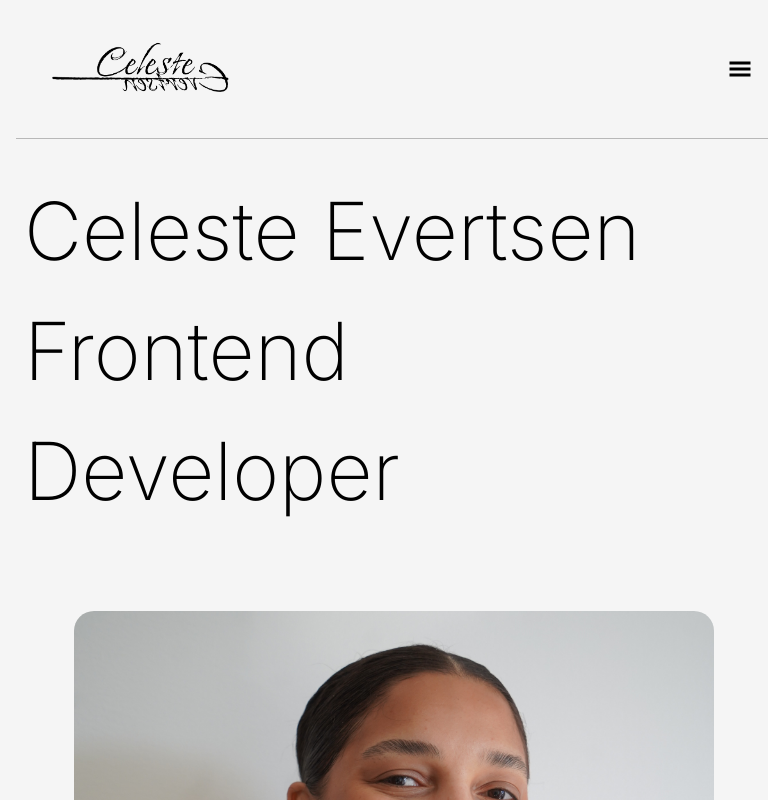
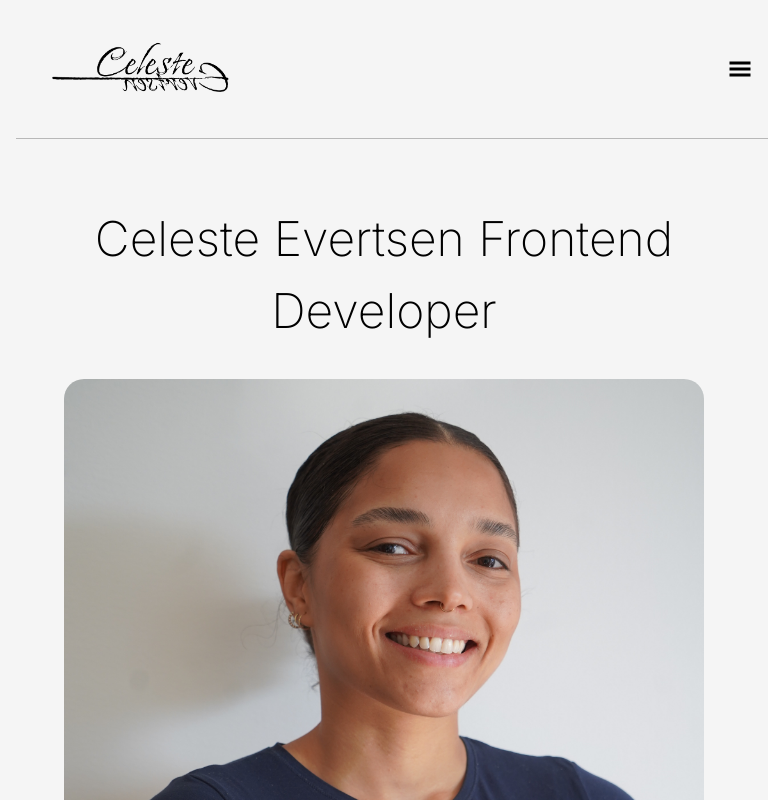
Before and after one commit to CelesteEvertsen/Portofolio, a Next.js app: page / in a window 768 px wide. Shown: the top 800 px of the page. Built offline with nearby package versions, Linux system fonts and the light colour scheme.

Commit message:
fikset header

```diff
--- a/src/app/components/Header/Header.module.css
+++ b/src/app/components/Header/Header.module.css
@@ -46,9 +46,11 @@
     height: auto;
     margin: 0 2rem;
     padding: 0 1.5rem 4rem 1.5rem;
+    gap: 2rem;
   }
 
   .image {
+    margin-left: 0;
     width: 40rem;
     height: 40rem;
     border-radius: 20px;
@@ -63,7 +65,10 @@
   }
 
   .content h1 {
-    font-size: 5rem;
+    margin-top: 2rem;
+    width: 100%;
+    text-align: center;
+    font-size: 3rem;
     margin-bottom: 0;
     line-height: 1.5;
     order: 1;
@@ -83,7 +88,6 @@
     width: 100%;
     font-size: 1.5rem;
     order: 4;
-    border: 1px solid rgba(0, 0, 0, 0.251);
   }
 }
 
```
